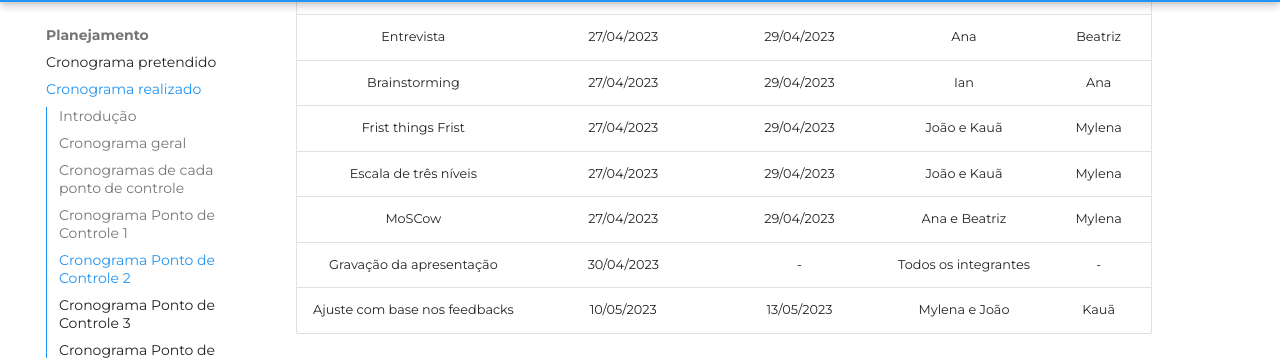
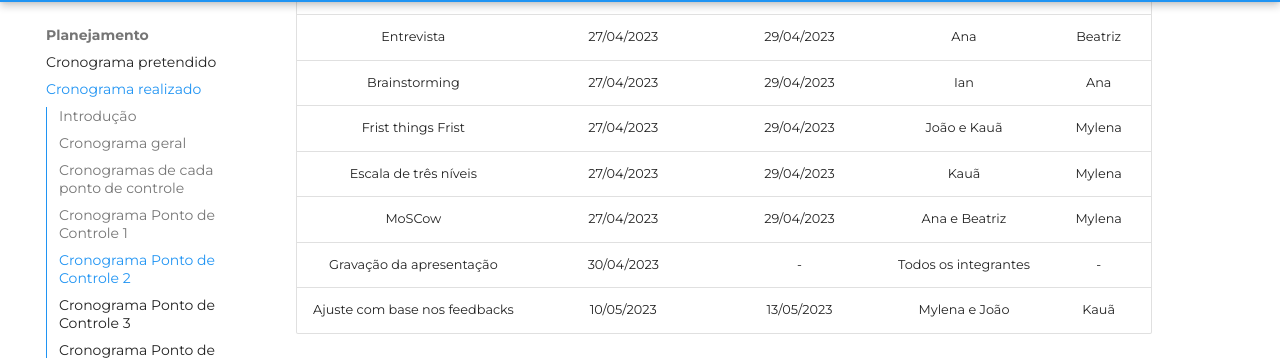
Before and after one commit to Requisitos-de-Software/2023.1-Simplenote, an MkDocs documentation site: the page built from docs/planejamento/cronograma_realizado.md, in a window 1280 px wide and 900 px high, scrolled down 1859 px. Shown: the part 94-452 px from the top of the window. Built offline with MkDocs 1.6.1 and Material for MkDocs 9.7.7, drawn with Linux system fonts in a browser that asks for light colours; some web fonts are replaced; comment, search, counter and statistics services are not loaded.

Commit message:
Update cronograma_realizado.md

```diff
--- a/docs/planejamento/cronograma_realizado.md
+++ b/docs/planejamento/cronograma_realizado.md
@@ -46,7 +46,7 @@ Ele está em constante mudança até a entrega final.
 | Entrevista	                                    |       27/04/2023       |     29/04/2023      | Ana                  | Beatriz              |
 | Brainstorming	                                  |       27/04/2023       |     29/04/2023      | Ian                  | Ana                  |
 | Frist things Frist                              |       27/04/2023       |     29/04/2023      |    João e Kauã       |     Mylena           |
-| Escala de três níveis                           |       27/04/2023       |     29/04/2023      |    João e Kauã       |     Mylena           |
+| Escala de três níveis                           |       27/04/2023       |     29/04/2023      |    Kauã       |     Mylena           |
 | MoSCow                                          | 27/04/2023             | 29/04/2023          | Ana e Beatriz        | Mylena               |
 |  Gravação da apresentação                       |       30/04/2023       |          -          | Todos os integrantes | -                    |
 | Ajuste com base nos feedbacks                   | 10/05/2023             |    13/05/2023       | Mylena e João        | Kauã                 |
```
